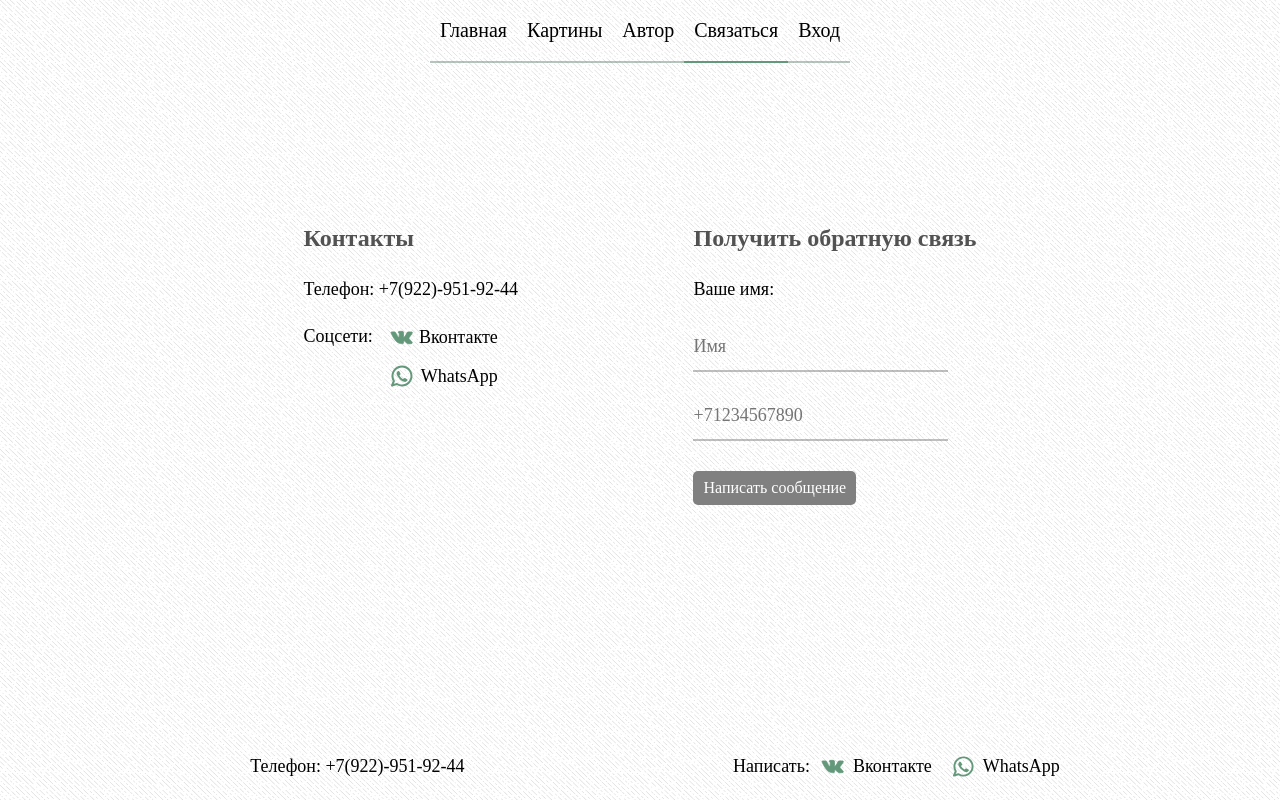
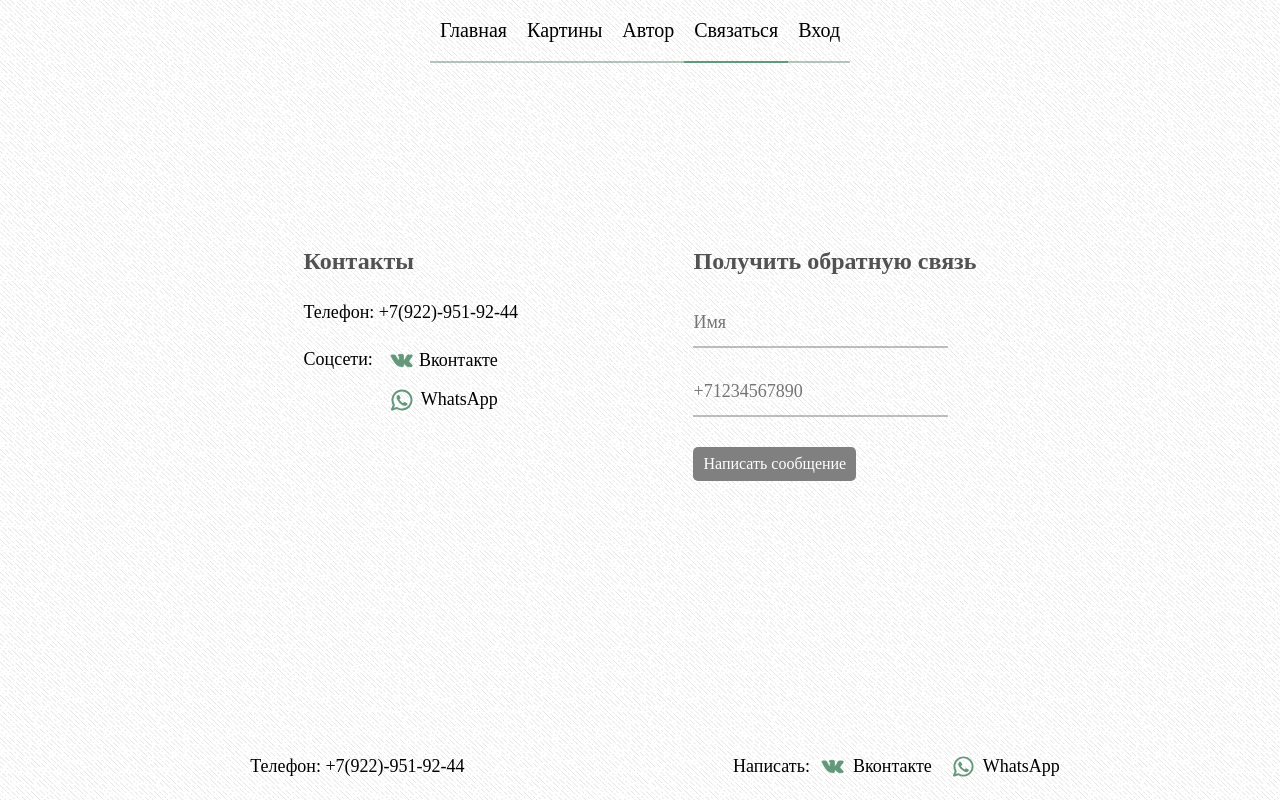
Before and after one commit to kotamikh/paintings-shop, a Vue app: page /contacts in a window 1280 px wide. Built offline with nearby package versions, Linux system fonts and the light colour scheme; a web font is replaced by a local one.

Commit message:
small fixes

```diff
--- a/components/common/FormInput.vue
+++ b/components/common/FormInput.vue
@@ -36,7 +36,9 @@ watch(value, () => {
 
 <style scoped lang="sass">
 .input-field
+  width: 100%
   display: flex
+
   input
     border: 0
     width: 90%
@@ -49,6 +51,6 @@ watch(value, () => {
       outline: none
       border-bottom: 2px solid var(--nav-hover)
 
-    @media screen and (max-width: 620px)
-      min-width: 200px
+  @media screen and (max-width: 620px)
+     max-width: 200px
 </style>
--- a/pages/Contacts.vue
+++ b/pages/Contacts.vue
@@ -24,7 +24,6 @@
     </div>
     <div class="application">
       <h3>Получить обратную связь</h3>
-        <p>Ваше имя:</p>
       <form-input
           :validate="nameValidation"
           type="text"
```
Lines whose indentation alone changed are shown as unchanged.
